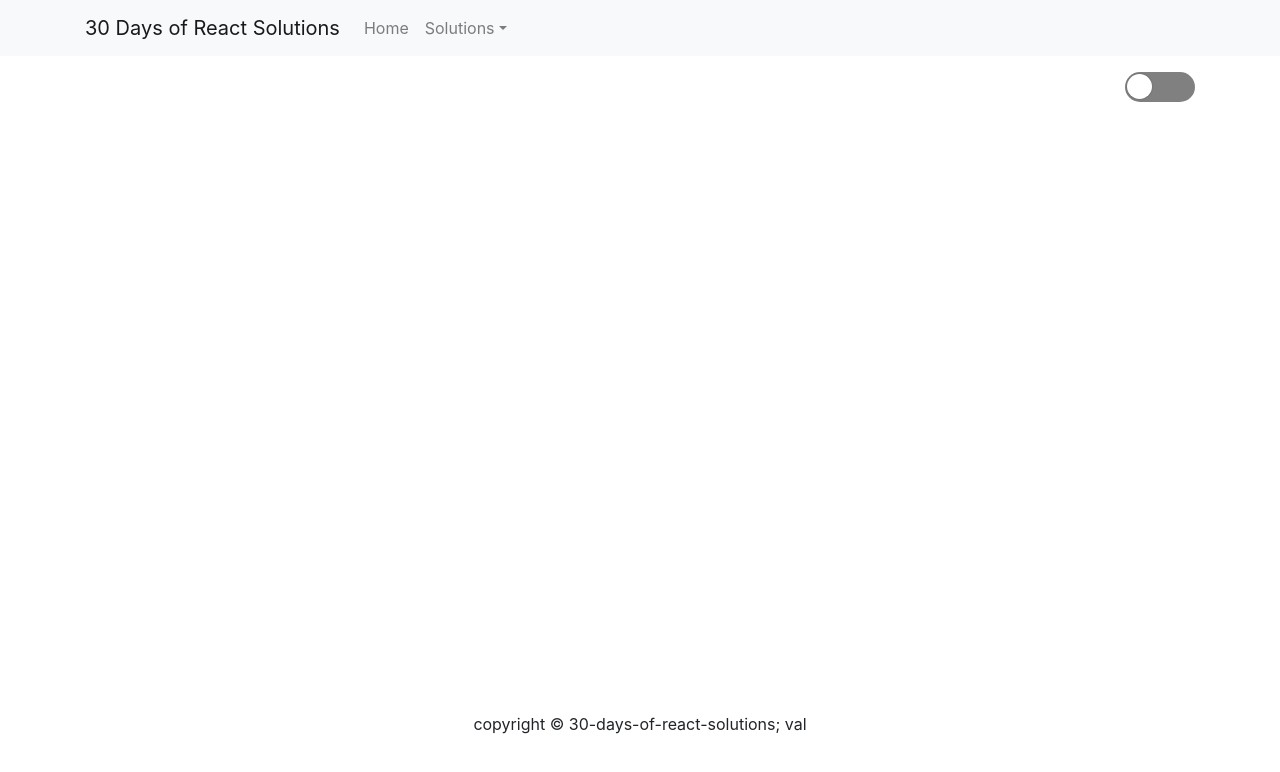
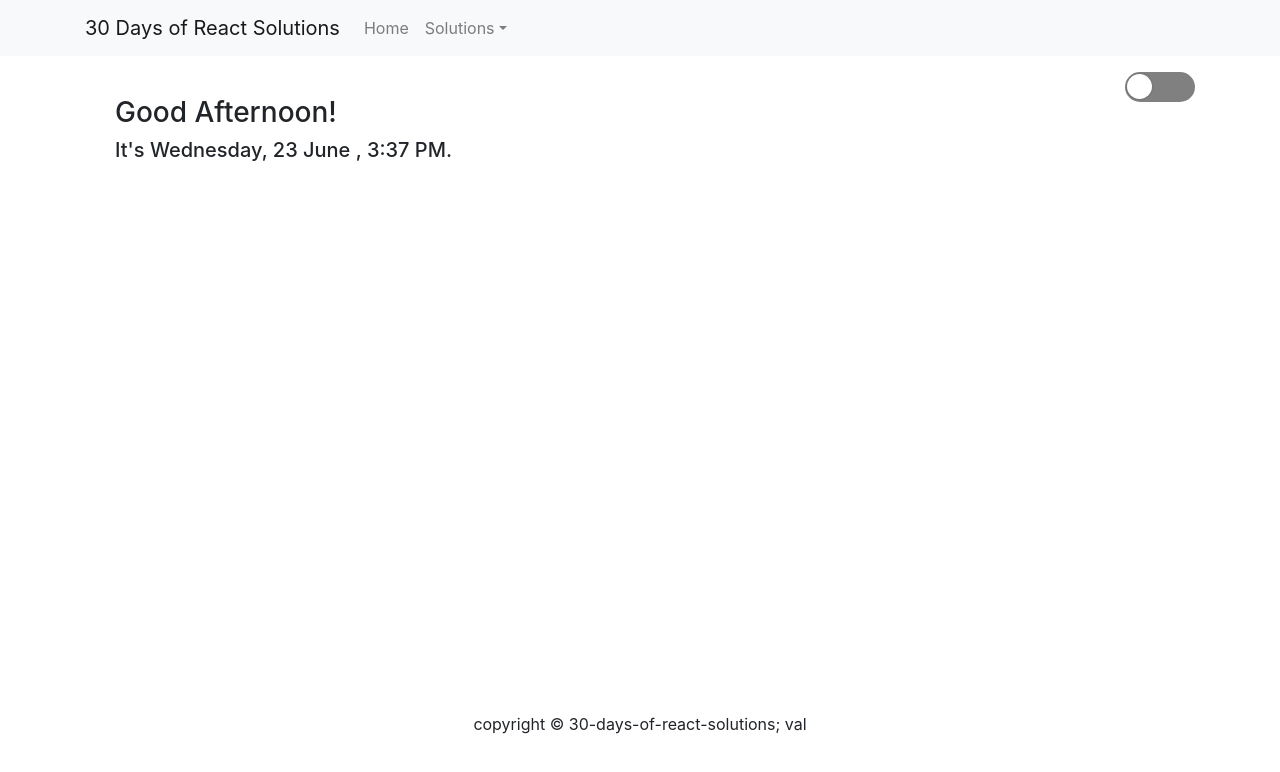
Before and after one commit to valeryfun/30-days-of-react-solutions, a React (Create React App) app: page / in a window 1280 px wide. Shown: the top 772 px of the page. Built offline with nearby package versions, Linux system fonts and the light colour scheme.

Commit message:
[ADD] greeting change based on the time of the day

```diff
--- a/src/App.js
+++ b/src/App.js
@@ -5,6 +5,7 @@ import { library } from '@fortawesome/fontawesome-svg-core'
 import { faCheckCircle, faMoon, faSun } from '@fortawesome/free-solid-svg-icons'
 import { BrowserRouter as Router, Route } from 'react-router-dom'
 import Header from './components/Header'
+import Home from './screens/Home'
 import Footer from './components/Footer'
 import day3 from './screens/day3'
 import Day4 from './screens/day4'
@@ -31,7 +32,7 @@ const App = () => {
 								setValue(!value)
 							}}
 						/>
-						<Route path='/' exact />
+						<Route path='/' exact component={Home} />
 						<Route path='/day-3-solutions' component={day3} />
 						<Route path='/day-4-solutions' component={Day4} />
 						<Route path='/day-6-solutions' component={Day6} />
--- /dev/null
+++ b/src/components/TimeDate.js
@@ -0,0 +1,42 @@
+import React, { useEffect, useState } from 'react'
+
+const TimeDate = () => {
+	const locale = 'en'
+	const [today, setDate] = useState(new Date())
+
+	useEffect(() => {
+		const timer = setInterval(() => {
+			setDate(new Date())
+		}, 60 * 1000)
+		return () => {
+			clearInterval(timer)
+		}
+	}, [])
+
+	const day = today.toLocaleDateString(locale, { weekday: 'long' })
+	const date = `${day}, ${today.getDate()} ${today.toLocaleDateString(locale, {
+		month: 'long'
+	})}\n\n`
+	console.log(date)
+	const hour = today.getHours()
+	const text = `Good ${
+		(hour < 12 && 'Morning') || (hour < 17 && 'Afternoon') || 'Evening'
+	}!`
+	const time = today.toLocaleTimeString(locale, {
+		hour: 'numeric',
+		hour12: true,
+		minute: 'numeric'
+	})
+	console.log(time)
+
+	return (
+		<div>
+			<h3>{text}</h3>
+			<h5>
+				It's {date}, {time}.
+			</h5>
+		</div>
+	)
+}
+
+export default TimeDate
--- /dev/null
+++ b/src/screens/Home.js
@@ -0,0 +1,15 @@
+import React from 'react'
+import Day3FormContainer from '../components/Day3FormContainer'
+import TimeDate from '../components/TimeDate'
+
+const Home = () => {
+	return (
+		<Day3FormContainer>
+			<h1>
+				<TimeDate />
+			</h1>
+		</Day3FormContainer>
+	)
+}
+
+export default Home
```
